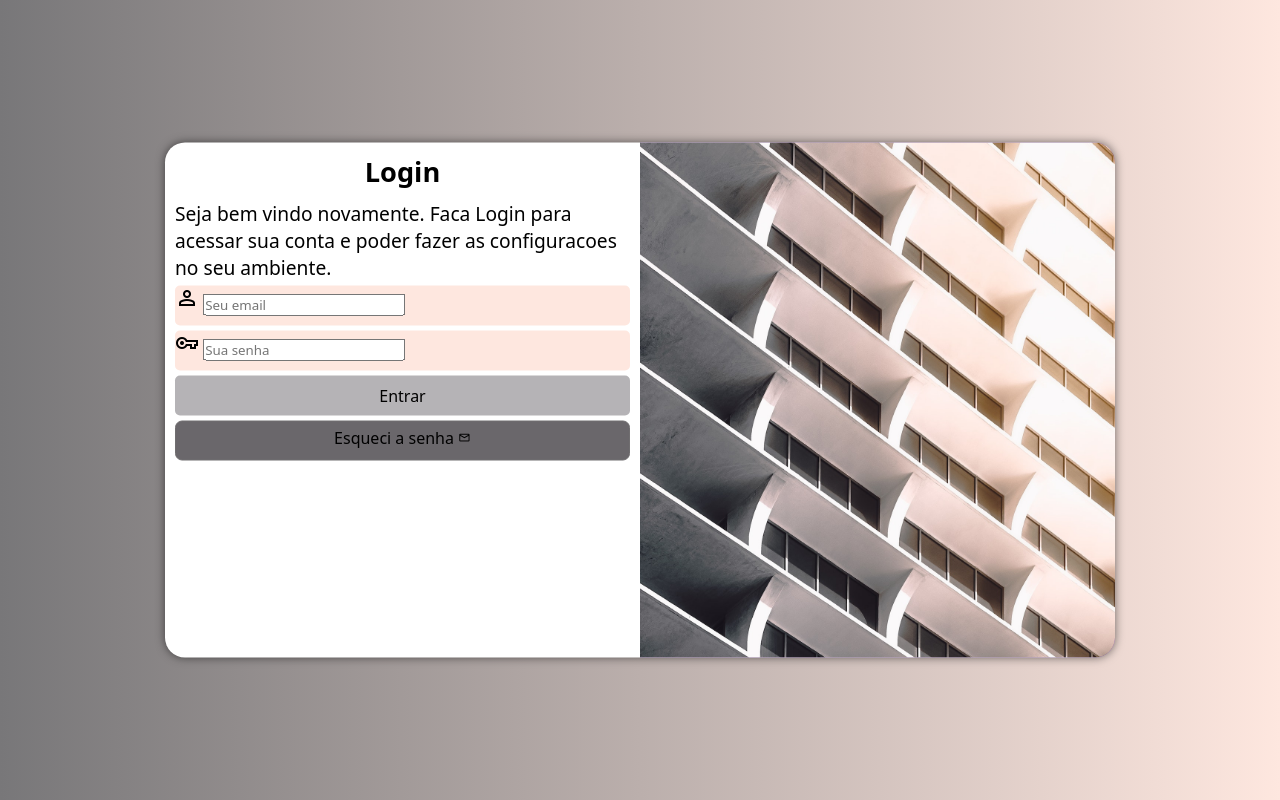
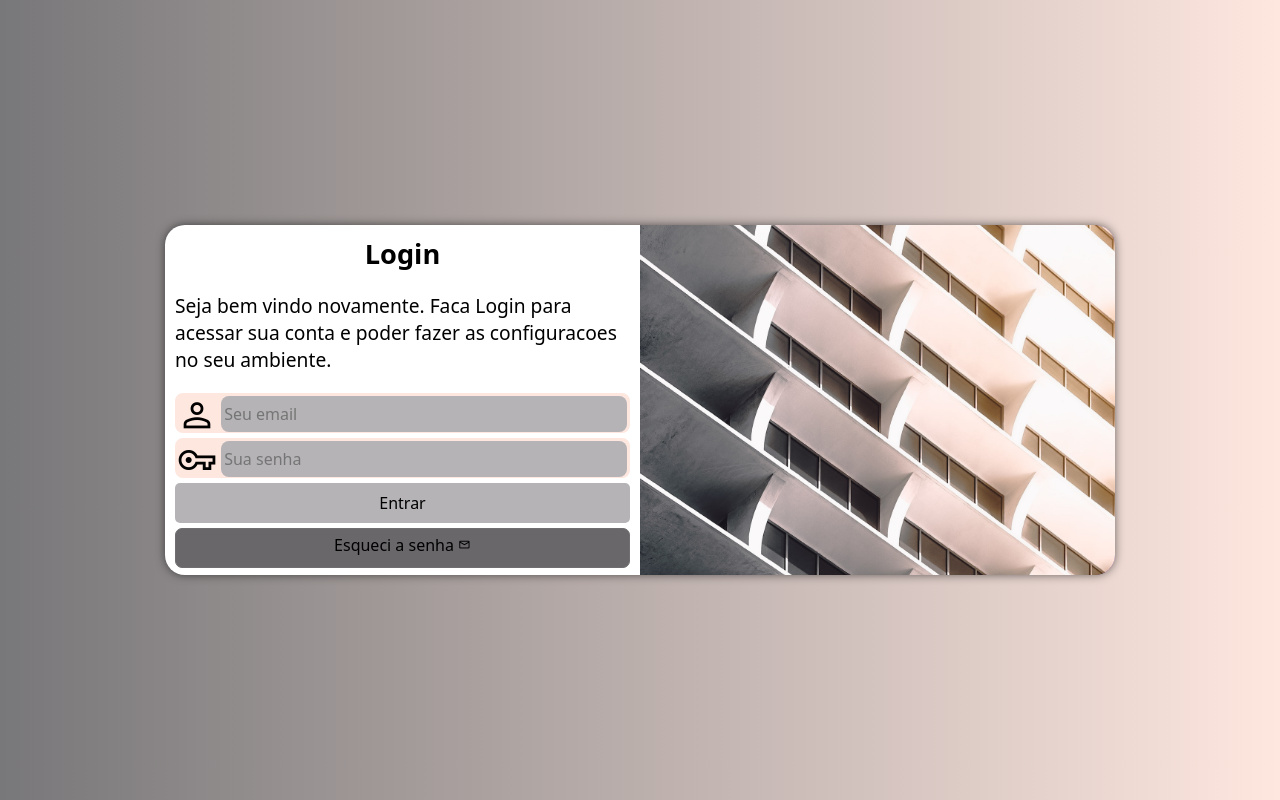
Before and after one commit to CesarMachado7/Projeto-login, a plain HTML site: page index.html in a window 1280 px wide. Drawn offline with nearby package versions, Linux system fonts and the light colour scheme.

Commit message:
bug fix corrigido e css terminado

```diff
--- a/estilos/media-query.css
+++ b/estilos/media-query.css
@@ -6,6 +6,7 @@
     }
     section#login{
         width: 80vw;
+        height: 290px;
     }
     section#login > div#imagem{
         float: left;
@@ -27,6 +28,7 @@
 
     section#login{
         width: 950px;
+        height: 350px;
     }
 
     section#login > div#imagem{
@@ -46,6 +48,7 @@
     }
     div#formulario > p{
         font-size: 1.2em;
+        margin: 20px 0px;
     }
 
 }
--- a/estilos/style.css
+++ b/estilos/style.css
@@ -29,7 +29,7 @@ section#login{
     position: absolute;
     top: 50%;
     left: 50%;
-    transform: translate(-50%, -50%);
+
     overflow: hidden;
 
 
@@ -40,6 +40,7 @@ section#login{
     border-radius: 20px;
     box-shadow: 0px 0px 10px rgba(0, 0, 0, 0.541);
 
+    transform: translate(-50%, -50%);
     transition: width 0.2s, height 0.2s;
     transition-timing-function: ease;
 
@@ -71,14 +72,37 @@ div#formulario > p{
 form > div.campo{
     background-color: #FEE7DF;
     display: block;
+    border: 2px solid #FEE7DF;
     width: 100%;
     height: 40px;
-    border-radius: 5px;
+    border-radius: 8px;
     margin: 5px 0px;
 
 }
 div.campo > label{
     display: none;
+}
+
+div.campo > span{
+    color: black;
+
+    font-size: 2.5em;
+    width: 40px;
+}
+
+div.campo > input{
+    background-color:#b5b3b6;
+    font-size: 1em;
+    width:calc(100% - 45px);
+    height: 100%;
+    border:0px;
+    border-radius: 8px;
+    padding: 3px;
+    transform: translateY(-15px);
+}
+
+div.campo > input:focus-within{
+    background-color: white;
 }
 
 form > input[type=submit]{
```
